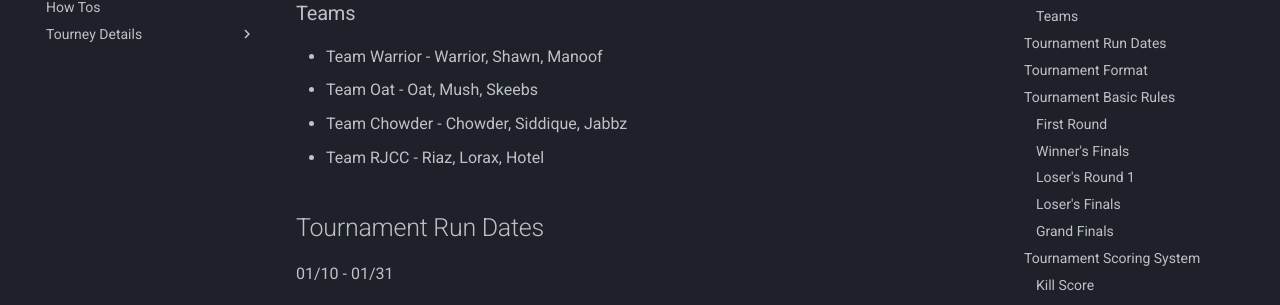
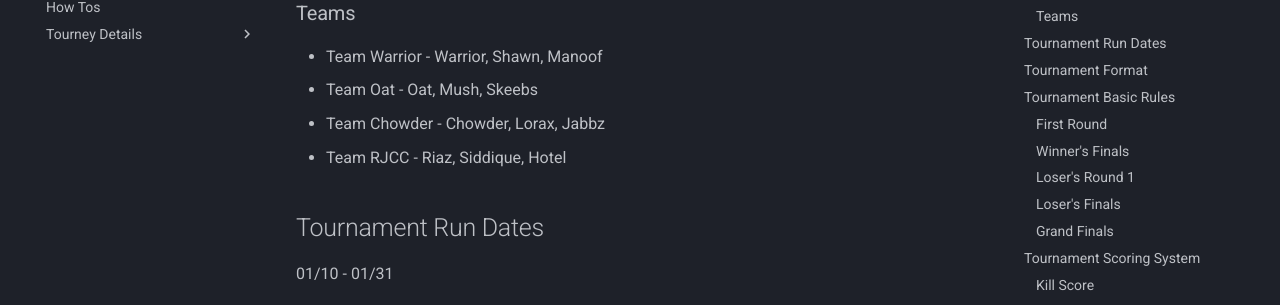
Before and after one commit to WZTourney/wztourney.github.io, an MkDocs documentation site: the page built from docs/index.md, in a window 1280 px wide and 900 px high, scrolled down 793 px. Shown: the part 146-451 px from the top of the window. Built offline with MkDocs 1.6.1 and Material for MkDocs 9.7.7, drawn with Linux system fonts in a browser that asks for light colours.

```diff
--- a/docs/index.md
+++ b/docs/index.md
@@ -12,8 +12,8 @@
 
 - Team Warrior - Warrior, Shawn, Manoof
 - Team Oat - Oat, Mush, Skeebs
-- Team  Chowder - Chowder, Siddique, Jabbz
-- Team RJCC - Riaz, Lorax, Hotel
+- Team  Chowder - Chowder, Lorax, Jabbz
+- Team RJCC - Riaz, Siddique, Hotel
 
 ## Tournament Run Dates
 
```
